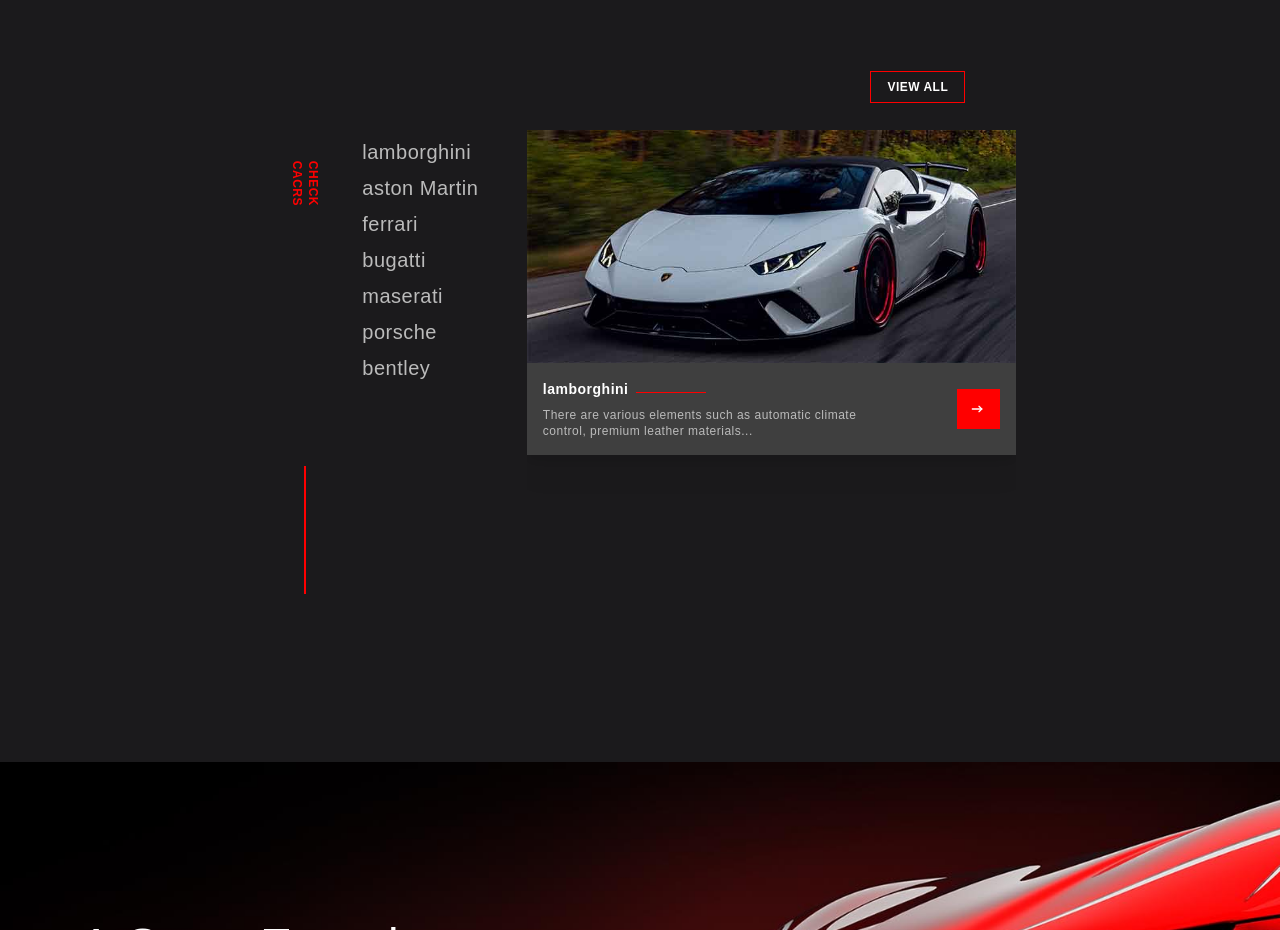
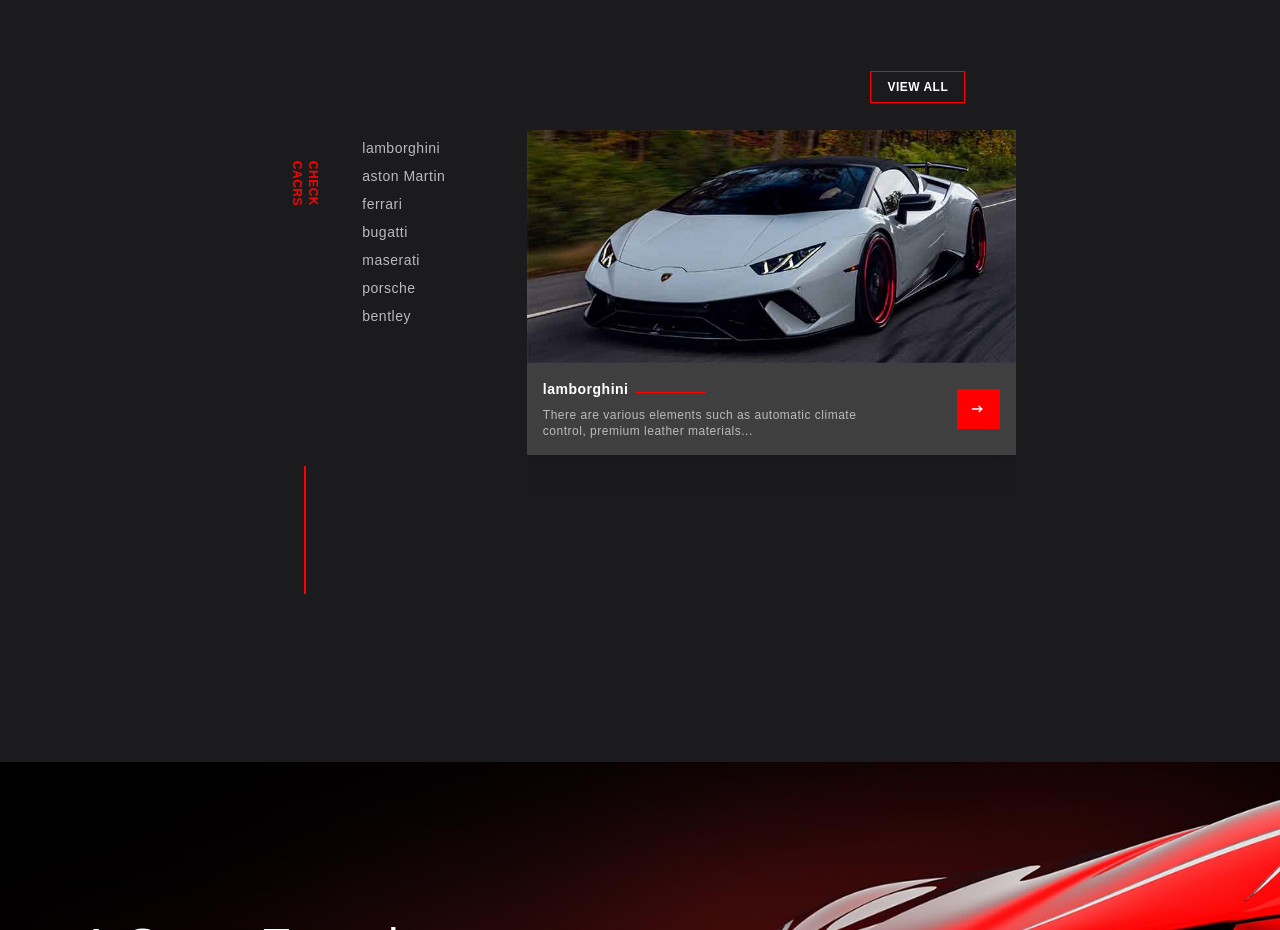
Before and after one commit to joel-kalema/luxury-cars, a Next.js app: page / in a window 1280 px wide. Shown: the part 3120-4050 px from the top of the page. Built offline with nearby package versions, Linux system fonts and the light colour scheme.

Commit message:
update images

```diff
--- a/components/about.js
+++ b/components/about.js
@@ -1,5 +1,6 @@
 import Link from 'next/link';
 import { useState, useEffect } from 'react';
+import Image from "next/image";
 import { useRouter } from 'next/router';
 import { TbArrowNarrowRight } from 'react-icons/tb';
 import { CarsData } from './datas/cars';
@@ -53,9 +54,9 @@ export default function About() {
                                 onClick={() => { content(car); setClicked(car.name) }}
                                 className={
                                     clicked === car.name ?
-                                        "text-[red] text-sm md:text-xl my-2 cursor-pointer ml-0 md:ml-4 duration-500 ease-out font-bold"
+                                        "text-[red] text-sm md:text-sm my-2 cursor-pointer ml-0 md:ml-4 duration-500 ease-out font-bold"
                                         :
-                                        "hover:text-[red] text-sm md:text-xl my-2 cursor-pointer hover:ml-4 duration-500 ease-out hover:font-bold"
+                                        "hover:text-[red] text-sm md:text-sm my-2 cursor-pointer hover:ml-4 duration-500 ease-out hover:font-bold"
                                 }>
                                 {car.name}
                             </li>
@@ -68,7 +69,7 @@ export default function About() {
                                 <div key={car.id} className='min-w-4/4 min-h-[5rem] md:max-h-[25rem] overflow-hidden'>
                                     <div className="w-4/4 md:w-4/4 drop-shadow-xl" data-aos="fade-left" data-aos-offset="100" data-aos-easing="ease-in-sine">
                                         <div>
-                                            <img src={car.image[0]} alt="cars" className='w-full' />
+                                            <Image src={car.image[0]} alt="cars" className='w-full' width={300} height={300}/>
                                         </div>
                                         <div className="flex p-4 justify-between bg-[#3F3F3F] items-center">
                                             <div>
--- a/next.config.js
+++ b/next.config.js
@@ -1,6 +1,9 @@
 /** @type {import('next').NextConfig} */
 const nextConfig = {
   reactStrictMode: true,
+  images: {
+    domains: ['images.unsplash.com']
+  }
 }
 
 module.exports = nextConfig
--- a/pages/cars/[name].js
+++ b/pages/cars/[name].js
@@ -1,4 +1,5 @@
 import { useState } from "react";
+import Image from "next/image";
 import { NextRouter, useRouter } from "next/router";
 import { GiCarWheel } from 'react-icons/gi';
 import { AiOutlineArrowDown } from 'react-icons/ai';
@@ -27,7 +28,7 @@ export default function Par() {
     return (
         <div className="relative">
             <div className="h-[40vh] md:h-screen truncate detail_home truncate">
-                <img src={car?.image[1]} alt="car image" className='w-full' />
+                <Image src={car?.image[1]} className='w-full' width={700} height={700} />
             </div>
             <div className="absolute top-14 md:top-0 text-center flex justfy-center items-center h-[30hv] md:h-screen w-full">
                 <div className="mx-auto">
--- a/pages/paths/AllCars.js
+++ b/pages/paths/AllCars.js
@@ -3,6 +3,7 @@ import { useRouter } from 'next/router';
 import AOS from 'aos';
 import 'aos/dist/aos.css';
 import { CarsData } from "../../components/datas/cars";
+import Image from "next/image";
 
 export default function AllCars() {
 
```
